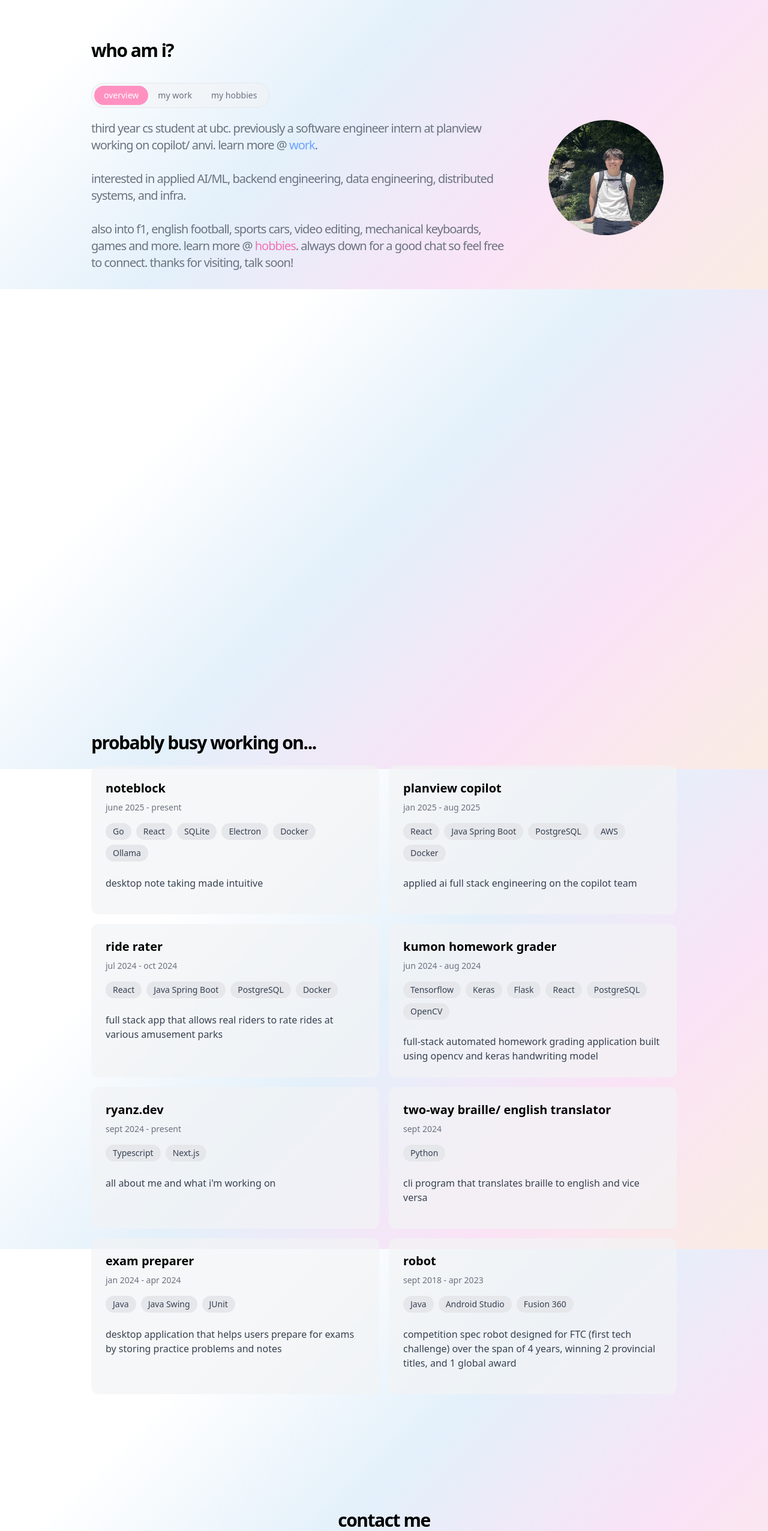
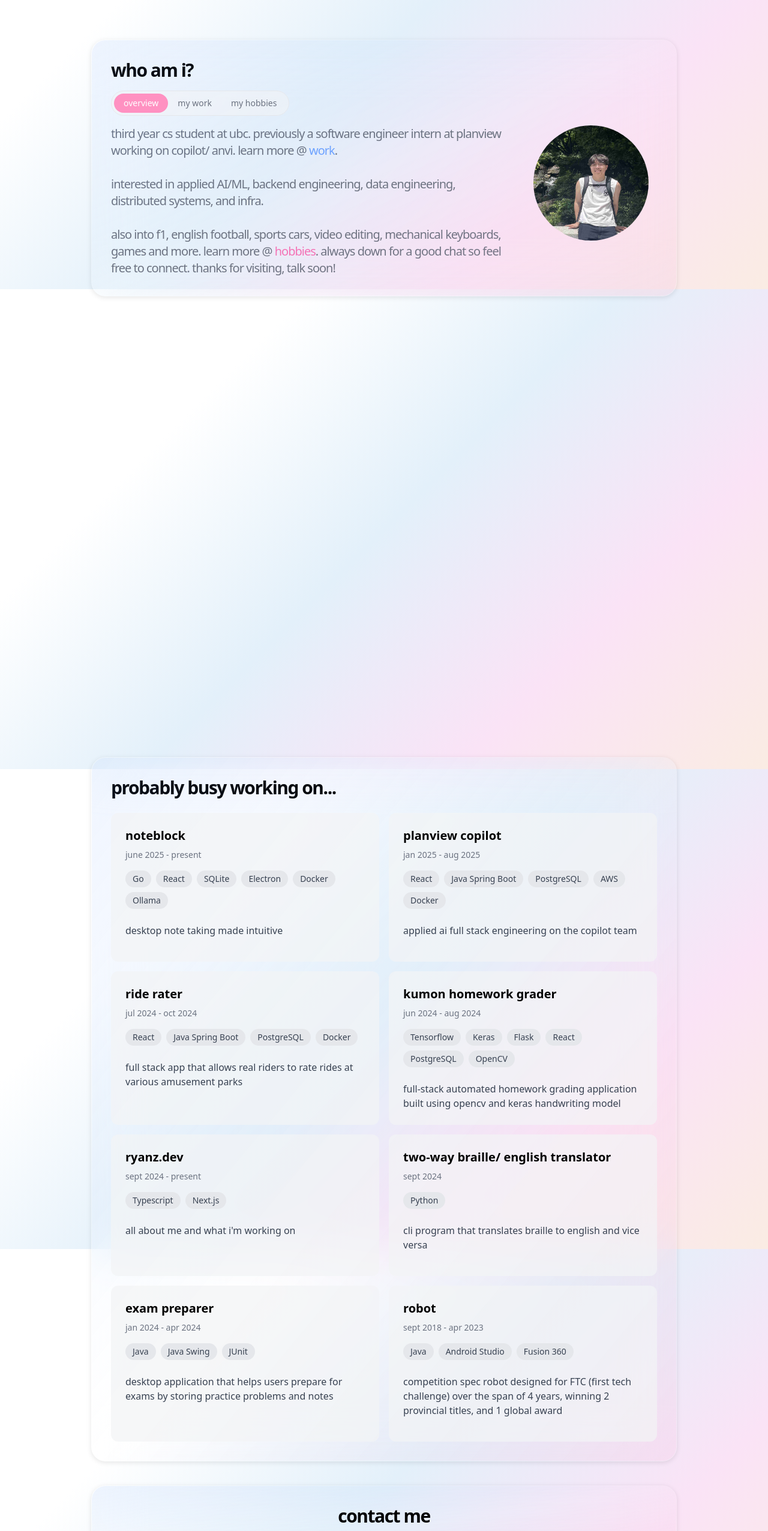
Before and after one commit to rzhang57/rmzhang-website, a Next.js app: page / in a window 1280 px wide. Shown: the part 1118-3670 px from the top of the page at 60% size. Built offline with nearby package versions, Linux system fonts and the light colour scheme.

Commit message:
add glass card effect

```diff
--- a/src/app/globals.css
+++ b/src/app/globals.css
@@ -85,6 +85,11 @@ html {
   }
 }
 
+@keyframes shimmer {
+  0% { transform: translateX(0); }
+  100% { transform: translateX(200%); }
+}
+
 .dynbg {
   background: linear-gradient(-45deg, #faece3, #fae3f6, #e3f0fa, white, white);
   background-size: 300% 300%;
--- a/src/components/Landing.tsx
+++ b/src/components/Landing.tsx
@@ -22,12 +22,11 @@ export default function Landing() {
                         <About/>
                     </section>
 
-                    <section id="projects" className="flex flex-col space-y-5 w-full py-12 md:py-24 lg:py-32 xl:py-48">
+                    <section id="projects" className="flex flex-col space-y-5 w-full pt-12 md:pt-24 lg:pt-32 xl:pt-48 pb-10">
                         <Projects/>
                     </section>
                 </main>
-                <section id={"contact"}
-                         className="flex flex-col space-y-5 w-full mb-48">
+                <section id="contact" className="flex flex-col space-y-5 w-full px-6 mb-48 mx-auto max-w-5xl">
                     <Contact/>
                 </section>
             </div>
--- a/src/components/landing/About.tsx
+++ b/src/components/landing/About.tsx
@@ -5,6 +5,7 @@ import { motion, AnimatePresence } from "framer-motion";
 import { Avatar, AvatarImage } from "@/components/ui/avatar";
 import ExpandableCard from "@/components/landing/ExpandableCard";
 import contentData from "@/data/content.json";
+import GlassCard from "@/components/ui/GlassCard";
 
 type ActiveView = "overview" | "work" | "hobbies";
 
@@ -198,13 +199,12 @@ export default function About() {
     };
 
     return (
-        <>
+        <GlassCard>
             <div className="flex justify-between items-center mb-4">
                 <h1 className="md:text-3xl sm:text-xl font-extrabold tracking-tighter">
                     who am i?
                 </h1>
             </div>
-
             <div
                 className="relative flex w-fit items-center justify-start rounded-full border border-border bg-muted/50 p-1 ml-0">
                 {tabs.map((tab) => (
@@ -243,11 +243,20 @@ export default function About() {
 
             <div className="grid lg:grid-cols-[3fr_1fr] sm:grid-cols-1 items-start gap-8 w-full mt-4">
                 <div className="min-h-[250px]">
-                    <AnimatePresence mode="wait">
-                        {activeView === "overview" && overviewContent}
-                        {activeView === "work" && workContent}
-                        {activeView === "hobbies" && hobbiesContent}
-                    </AnimatePresence>
+                    <motion.div
+                        key={activeView}
+                        initial={{opacity: 0}}
+                        animate={{opacity: 1}}
+                        exit={{opacity: 0}}
+                        transition={{duration: 0.3}}
+                        style={{overflow: "hidden"}}
+                    >
+                        <AnimatePresence mode="wait">
+                            {activeView === "overview" && overviewContent}
+                            {activeView === "work" && workContent}
+                            {activeView === "hobbies" && hobbiesContent}
+                        </AnimatePresence>
+                    </motion.div>
                 </div>
                 <div className="flex justify-center items-start">
                     <div onClick={handleAvatarClick} className="cursor-pointer">
@@ -274,6 +283,6 @@ export default function About() {
                     </div>
                 </div>
             </div>
-        </>
+        </GlassCard>
     );
 }
--- a/src/components/landing/Contact.tsx
+++ b/src/components/landing/Contact.tsx
@@ -2,6 +2,7 @@
 
 import { useState } from "react";
 import { Avatar, AvatarFallback, AvatarImage } from "@/components/ui/avatar";
+import GlassCard from "@/components/ui/GlassCard";
 
 export default function Contact() {
   const [copySuccess, setCopySuccess] = useState(false);
@@ -22,25 +23,25 @@ export default function Contact() {
   }
 
   return (
-    <>
-      <div className="flex justify-center m-0">
+    <GlassCard>
+      <div className="flex justify-center mb-0">
         <h1 className="text-3xl font-extrabold tracking-tighter">contact me</h1>
       </div>
 
       <div className="flex justify-center m-0 relative">
-        <div className="grid grid-cols-[1fr_6fr] items-center">
+        <div className="grid grid-cols-[auto_1fr] items-center gap-4 max-w-2xl w-full">
           <Avatar className="w-12 h-12">
-            <AvatarImage src="/statics/pfp.png" />
+            <AvatarImage src="/statics/pfp.png"/>
             <AvatarFallback>Me</AvatarFallback>
           </Avatar>
-          <p className="inline-block text-muted-foreground md:text-lg flex-1">
+          <p className="inline-block text-muted-foreground md:text-lg">
             inquiries? email me at:
             <> </>
             <a
-              onClick={handleCopyClick}
-              className={
-                "underline tracking-tight hover:tracking-normal hover:cursor-pointer transition-all hover:text-pink-500"
-              }
+                onClick={handleCopyClick}
+                className={
+                  "underline tracking-tight hover:tracking-normal hover:cursor-pointer transition-all hover:text-pink-500"
+                }
             >
               ryanzhang@outlook.com
             </a>{" "}
@@ -49,7 +50,8 @@ export default function Contact() {
         </div>
 
         {copySuccess && (
-          <div className="absolute top-full mt-2 bg-green-300 text-gray-600 px-4 py-2 rounded-lg shadow-lg animate-in fade-in-0 slide-in-from-top-2 duration-300">
+            <div
+                className="absolute top-full mt-2 bg-green-300 text-gray-600 px-4 py-2 rounded-lg shadow-lg animate-in fade-in-0 slide-in-from-top-2 duration-300">
             ✓ Email copied to clipboard!
           </div>
         )}
@@ -60,6 +62,6 @@ export default function Contact() {
           </div>
         )}
       </div>
-    </>
+    </GlassCard>
   );
 }
--- a/src/components/landing/Projects.tsx
+++ b/src/components/landing/Projects.tsx
@@ -1,11 +1,12 @@
 "use client";
 
 import ProjectCard from "@/components/ProjectCard";
+import GlassCard from "@/components/ui/GlassCard";
 
 export default function Projects() {
   return (
-    <>
-      <h1 className="text-3xl font-extrabold tracking-tighter">probably busy working on...</h1>
+      <GlassCard>
+        <h1 className="text-3xl font-extrabold tracking-tighter mb-6">probably busy working on...</h1>
         <div className="grid lg:grid-cols-[1fr_1fr] sm:grid-cols-1 items-stretch gap-4">
           <ProjectCard
               title={"noteblock"}
@@ -63,6 +64,6 @@ export default function Projects() {
               githubLink={"https://ftc-events.firstinspires.org/team/16031"}
           />
         </div>
-    </>
+      </GlassCard>
   );
 }
--- /dev/null
+++ b/src/components/ui/GlassCard.tsx
@@ -0,0 +1,25 @@
+// src/components/ui/GlassCard.tsx
+"use client";
+
+import { ReactNode } from "react";
+
+interface GlassCardProps {
+    children: ReactNode;
+    className?: string;
+}
+
+export default function GlassCard({ children, className = "" }: GlassCardProps) {
+    return (
+        <div
+            className={`relative bg-white/[0.02] backdrop-blur-2xl rounded-3xl p-8 border border-white/[0.08] shadow-[0_2px_8px_0_rgba(0,0,0,0.1)] overflow-hidden before:absolute before:inset-0 before:bg-gradient-to-br before:from-[#6ca1ff]/[0.1] before:via-transparent before:to-[#ff91c1]/[0.1] before:pointer-events-none transition-all duration-300 hover:shadow-[0_12px_40px_0_rgba(0,0,0,0.3)] hover:-translate-y-1 ${className}`}
+        >
+            <div className="absolute inset-0 opacity-30 pointer-events-none">
+                <div className="absolute top-0 -left-full h-full w-1/2 bg-gradient-to-r from-transparent via-white/10 to-transparent animate-[shimmer_3s_ease-in-out_infinite]" />
+            </div>
+            <div className="absolute left-0 top-1/4 w-[1px] h-1/2 bg-gradient-to-b from-transparent via-white/[0.15] to-transparent" />
+            <div className="absolute right-0 top-1/4 w-[1px] h-1/2 bg-gradient-to-b from-transparent via-white/[0.15] to-transparent" />
+            <div className="absolute bottom-0 left-1/4 right-1/4 h-[1px] bg-gradient-to-r from-transparent via-white/[0.15] to-transparent" />
+            <div>{children}</div>
+        </div>
+    );
+}
```
Lines whose indentation alone changed are shown as unchanged.
